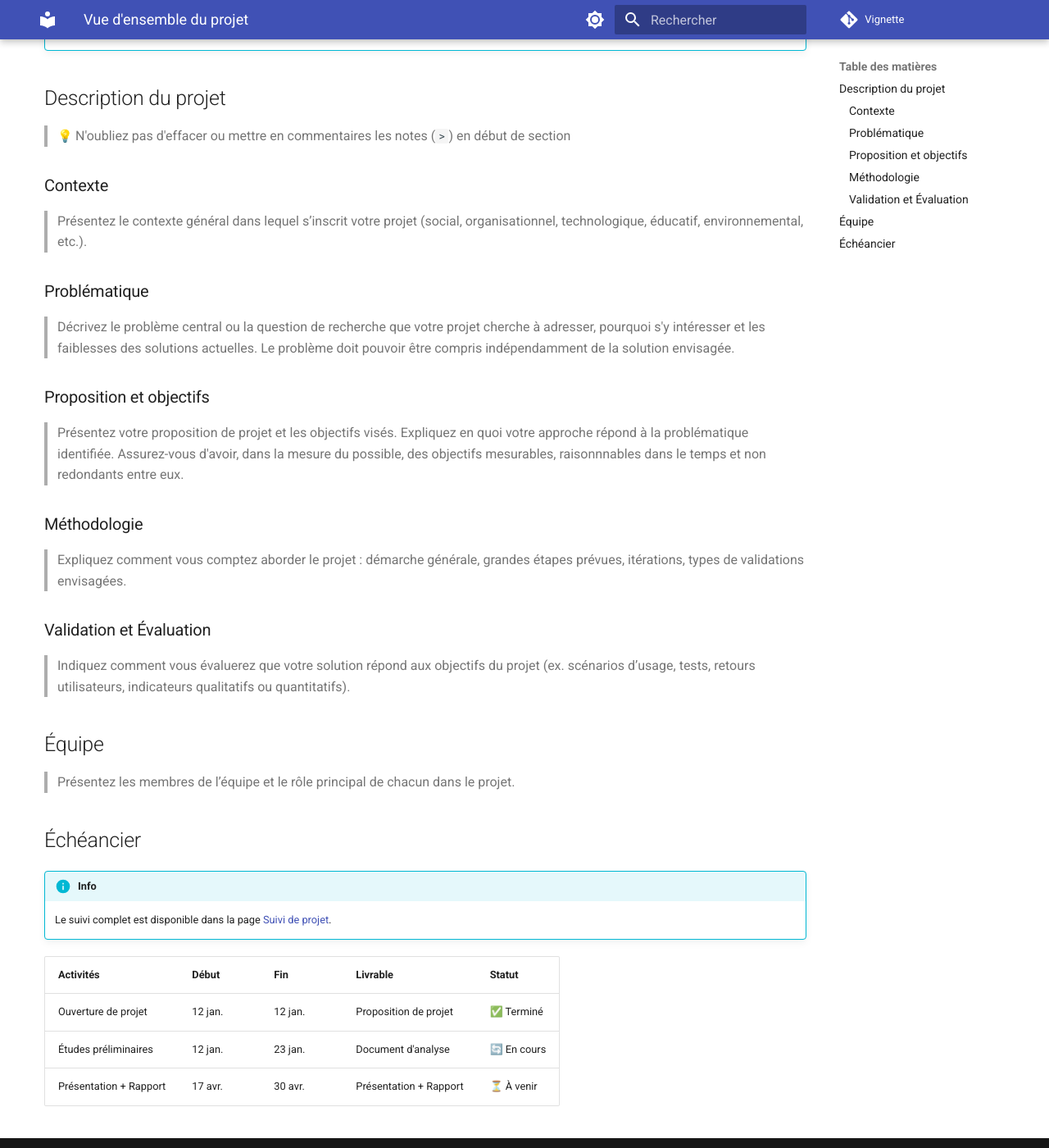
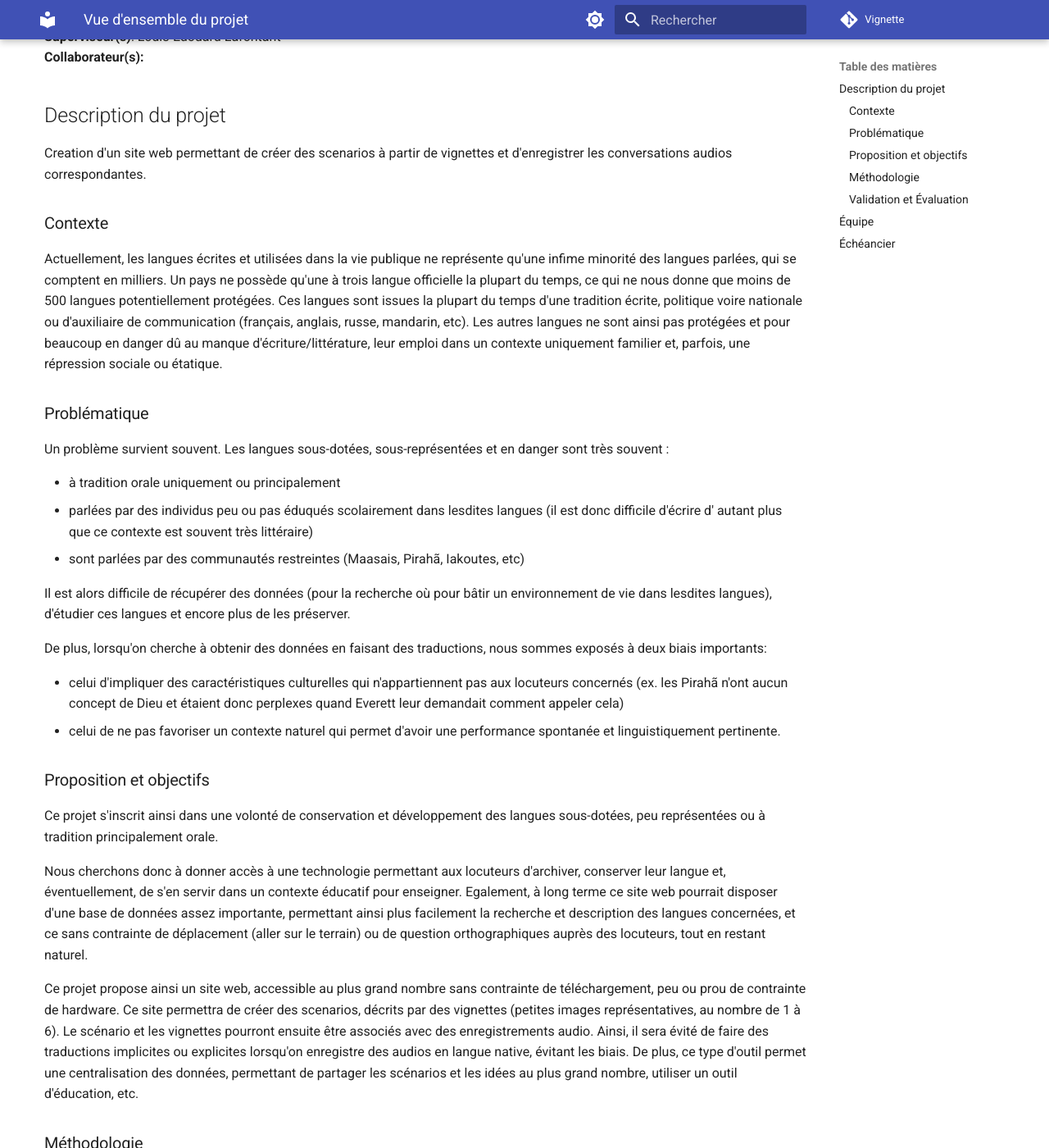
Before and after one commit to protolabo/vignette, an MkDocs documentation site: the page built from docs/index.md, in a window 1280 px wide and 1400 px high, scrolled down 331 px. Shown: the whole window at 82% size. Built offline with MkDocs 1.6.1 and Material for MkDocs 9.7.7, drawn with Linux system fonts in a browser that asks for light colours; emoji names are drawn with the system emoji font; comment, search, counter and statistics services are not loaded; some of the changed text lies outside the part shown.

Commit message:
First draft

```diff
--- a/docs/index.md
+++ b/docs/index.md
@@ -13,50 +13,116 @@ title: Vue d'ensemble du projet
 # Vue d'ensemble du projet
 
 !!! info "Informations générales"
-    **Session**: Hiver 2026
-    **Auteur(s)**: Titouan Johanny
-    **Thème(s)**: Langue, HCI, Développement web, Génie logiciel
-    **Superviseur(s)**: Louis-Edouard Lafontant
-    **Collaborateur(s):** <!-- Nom de(s) collaborateur(s) et partenaire(s)` -->
+**Session**: Hiver 2026
+**Auteur(s)**: Titouan Johanny
+**Thème(s)**: Langue, HCI, Développement web, Génie logiciel
+**Superviseur(s)**: Louis-Edouard Lafontant
+**Collaborateur(s):** <!-- Nom de(s) collaborateur(s) et partenaire(s)` -->
 
 ## Description du projet
 
-> :bulb: N'oubliez pas d'effacer ou mettre en commentaires les notes (`>`) en début de section
+[//]: # (> :bulb: N'oubliez pas d'effacer ou mettre en commentaires les notes &#40;`>`&#41; en début de section)
+Creation d'un site web permettant de créer des scenarios à partir de vignettes et d'enregistrer les conversations audios
+correspondantes.
 
 ### Contexte
 
-> Présentez le contexte général dans lequel s’inscrit votre projet (social, organisationnel, technologique, éducatif, environnemental, etc.).
+[//]: # (> Présentez le contexte général dans lequel s’inscrit votre projet &#40;social, organisationnel, technologique, éducatif, environnemental, etc.&#41;.)
+Actuellement, les langues écrites et utilisées dans la vie publique ne représente qu'une infime minorité des langues
+parlées, qui se comptent en milliers.
+Un pays ne possède qu'une à trois langue officielle la plupart du temps, ce qui ne nous donne que moins de 500 langues
+potentiellement protégées.
+Ces langues sont issues la plupart du temps d'une tradition écrite, politique voire nationale ou d'auxiliaire de
+communication (français, anglais, russe, mandarin, etc).
+Les autres langues ne sont ainsi pas protégées et pour beaucoup en danger dû au manque d'écriture/littérature, leur
+emploi dans un contexte uniquement familier et, parfois, une répression sociale ou étatique.
 
 ### Problématique
 
-> Décrivez le problème central ou la question de recherche que votre projet cherche à adresser, pourquoi s'y intéresser et les faiblesses des solutions actuelles.
-> Le problème doit pouvoir être compris indépendamment de la solution envisagée.
+[//]: # (> Décrivez le problème central ou la question de recherche que votre projet cherche à adresser, pourquoi s'y intéresser et les faiblesses des solutions actuelles. )
+
+[//]: # (> Le problème doit pouvoir être compris indépendamment de la solution envisagée.)
+
+Un problème survient souvent. Les langues sous-dotées, sous-représentées et en danger sont très souvent :
+
+- à tradition orale uniquement ou principalement
+- parlées par des individus peu ou pas éduqués scolairement dans lesdites langues (il est donc difficile d'écrire d'
+  autant plus que ce contexte est souvent très littéraire)
+- sont parlées par des communautés restreintes (Maasais, Pirahã, Iakoutes, etc)
+
+Il est alors difficile de récupérer des données (pour la recherche où pour bâtir un environnement de vie dans lesdites
+langues), d'étudier ces langues et encore plus de les préserver.
+
+De plus, lorsqu'on cherche à obtenir des données en faisant des traductions, nous sommes exposés à deux biais
+importants:
+
+- celui d'impliquer des caractéristiques culturelles qui n'appartiennent pas aux locuteurs concernés (ex. les Pirahã
+  n'ont aucun concept de Dieu et étaient donc perplexes quand Everett leur demandait comment appeler cela)
+- celui de ne pas favoriser un contexte naturel qui permet d'avoir une performance spontanée et linguistiquement
+  pertinente.
 
 ### Proposition et objectifs
 
-> Présentez votre proposition de projet et les objectifs visés. Expliquez en quoi votre approche répond à la problématique identifiée.
-> Assurez-vous d'avoir, dans la mesure du possible, des objectifs mesurables, raisonnnables dans le temps et non redondants entre eux.
+[//]: # (> Présentez votre proposition de projet et les objectifs visés. Expliquez en quoi votre approche répond à la problématique identifiée. )
+
+[//]: # (> Assurez-vous d'avoir, dans la mesure du possible, des objectifs mesurables, raisonnnables dans le temps et non redondants entre eux.)
+Ce projet s'inscrit ainsi dans une volonté de conservation et développement des langues sous-dotées, peu représentées ou
+à tradition principalement orale.
+
+Nous cherchons donc à donner accès à une technologie permettant aux locuteurs d'archiver, conserver leur langue et,
+éventuellement, de s'en servir dans un contexte éducatif pour enseigner.
+Egalement, à long terme ce site web pourrait disposer d'une base de données assez importante, permettant ainsi plus
+facilement la recherche et description des langues concernées, et ce sans contrainte de déplacement (aller sur le
+terrain) ou de question orthographiques auprès des locuteurs, tout en restant naturel.
+
+Ce projet propose ainsi un site web, accessible au plus grand nombre sans contrainte de téléchargement, peu ou prou de
+contrainte de hardware.
+Ce site permettra de créer des scenarios, décrits par des vignettes (petites images représentatives, au nombre de 1 à
+6).
+Le scénario et les vignettes pourront ensuite être associés avec des enregistrements audio.
+Ainsi, il sera évité de faire des traductions implicites ou explicites lorsqu'on enregistre des audios en langue native,
+évitant les biais.
+De plus, ce type d'outil permet une centralisation des données, permettant de partager les scénarios et les idées au
+plus grand nombre, utiliser un outil d'éducation, etc.
 
 ### Méthodologie
 
-> Expliquez comment vous comptez aborder le projet : démarche générale, grandes étapes prévues, itérations, types de validations envisagées.
+[//]: # (> Expliquez comment vous comptez aborder le projet : démarche générale, grandes étapes prévues, itérations, types de validations envisagées.)
+Dans un premier temps, nous allons étudier les solutions existantes ou travaux existants sur le sujet.
+Puis, nous allons bâtir le squelette du projet, le backend et la base de données.
+Ensuite, nous allons étudier et rajouter des features supplémentaires, éventuellement.
+Suivra le développement du frontend, à la fois pour avoir un site agréable mais aussi intuitif et avec des
+fonctionnalités intéressantes et pratiques.
+Enfin, nous allons développer l'environnement de tests afin de vérifier le bon fonctionnement de l'application, ainsi
+que l'évaluation de sa pertinence.
 
 ### Validation et Évaluation
 
-> Indiquez comment vous évaluerez que votre solution répond aux objectifs du projet (ex. scénarios d’usage, tests, retours utilisateurs, indicateurs qualitatifs ou quantitatifs).
+[//]: # (> Indiquez comment vous évaluerez que votre solution répond aux objectifs du projet &#40;ex. scénarios d’usage, tests, retours utilisateurs, indicateurs qualitatifs ou quantitatifs&#41;.)
+L'application en elle-même sera évaluée par un environnement de test de qualité logicielle (JUnit, Pytest, etc).
 
+La solution sera évaluée et validée (ou non) par des testeurs. Ils ne seront pas nécessairement locuteurs d'une langue
+peu dotée "rare" (il me faut les trouver). En revanche, il est possible de quand même tester l'application en contexte,
+par
+exemple en français québécois qui n'est pas ou peu écrit.
+
+Je compte également la présenter à mes collègues linguistes, qui pourront éventuellement juger de la pertinence de la
+solution grâce à leur expérience du terrain. Ils pourront également proposer des fonctionnalités pratiques quant à
+l'utilisation de l'application dans un contexte éducatif ainsi que de recherche et développement.
 
 ## Équipe
 
-> Présentez les membres de l’équipe et le rôle principal de chacun dans le projet.
+[//]: # (> Présentez les membres de l’équipe et le rôle principal de chacun dans le projet.)
+Titouan Johanny : étudiant en échange international en informatique, passionné de linguistique et travaillant au
+département de linguistique sur le Chuj, une langue Maya du Guatemala.
 
 ## Échéancier
 
 !!! info
-    Le suivi complet est disponible dans la page [Suivi de projet](suivi.md).
+Le suivi complet est disponible dans la page [Suivi de projet](suivi.md).
 
-| Activités                      | Début   |   Fin   | Livrable                            | Statut      |
-|--------------------------------|---------|---------|-------------------------------------|-------------|
-| Ouverture de projet            | 12 jan. | 12 jan. | Proposition de projet               | ✅ Terminé  |
-| Études préliminaires           | 12 jan. | 23 jan. | Document d'analyse                  | 🔄 En cours |
-| Présentation + Rapport         | 17 avr. | 30 avr. | Présentation + Rapport              | ⏳ À venir  |
+| Activités              | Début   | Fin     | Livrable               | Statut      |
+|------------------------|---------|---------|------------------------|-------------|
+| Ouverture de projet    | 12 jan. | 12 jan. | Proposition de projet  | ✅ Terminé   |
+| Études préliminaires   | 12 jan. | 23 jan. | Document d'analyse     | 🔄 En cours |
+| Présentation + Rapport | 17 avr. | 30 avr. | Présentation + Rapport | ⏳ À venir   |
```
